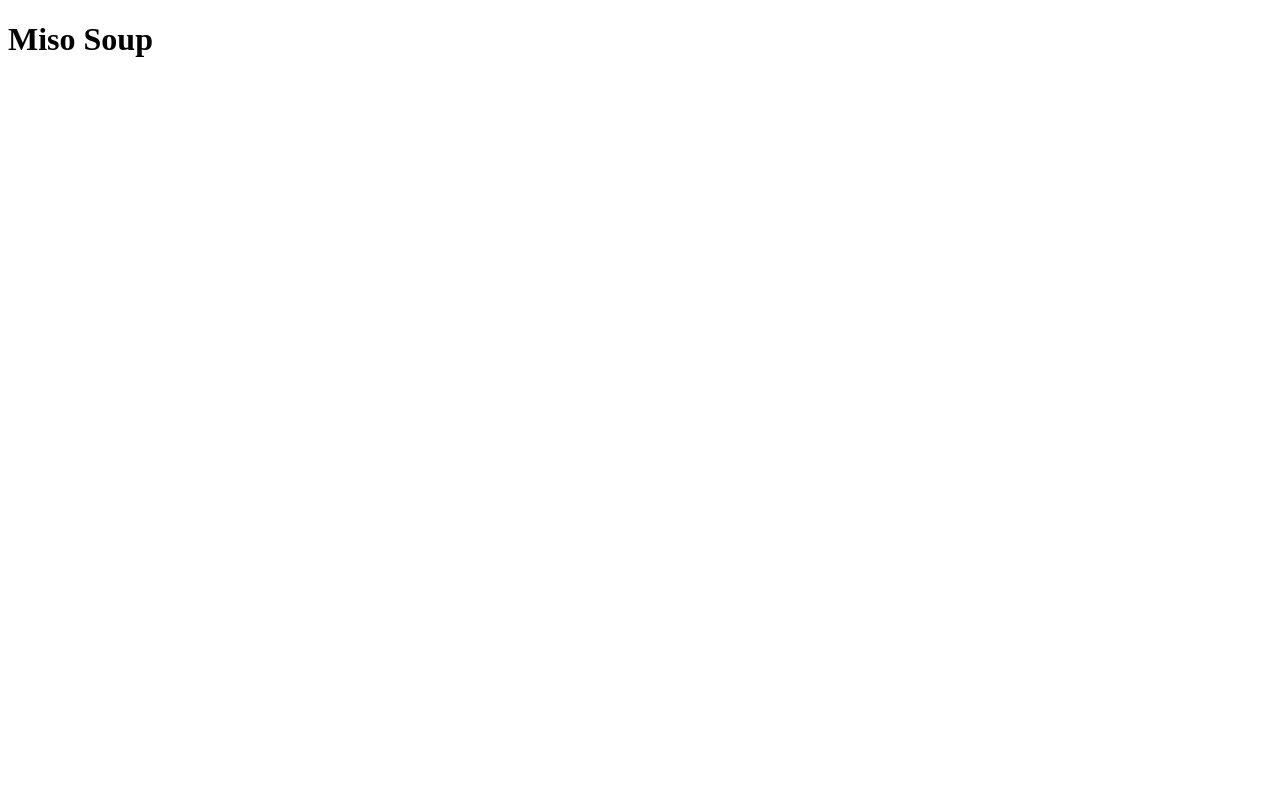
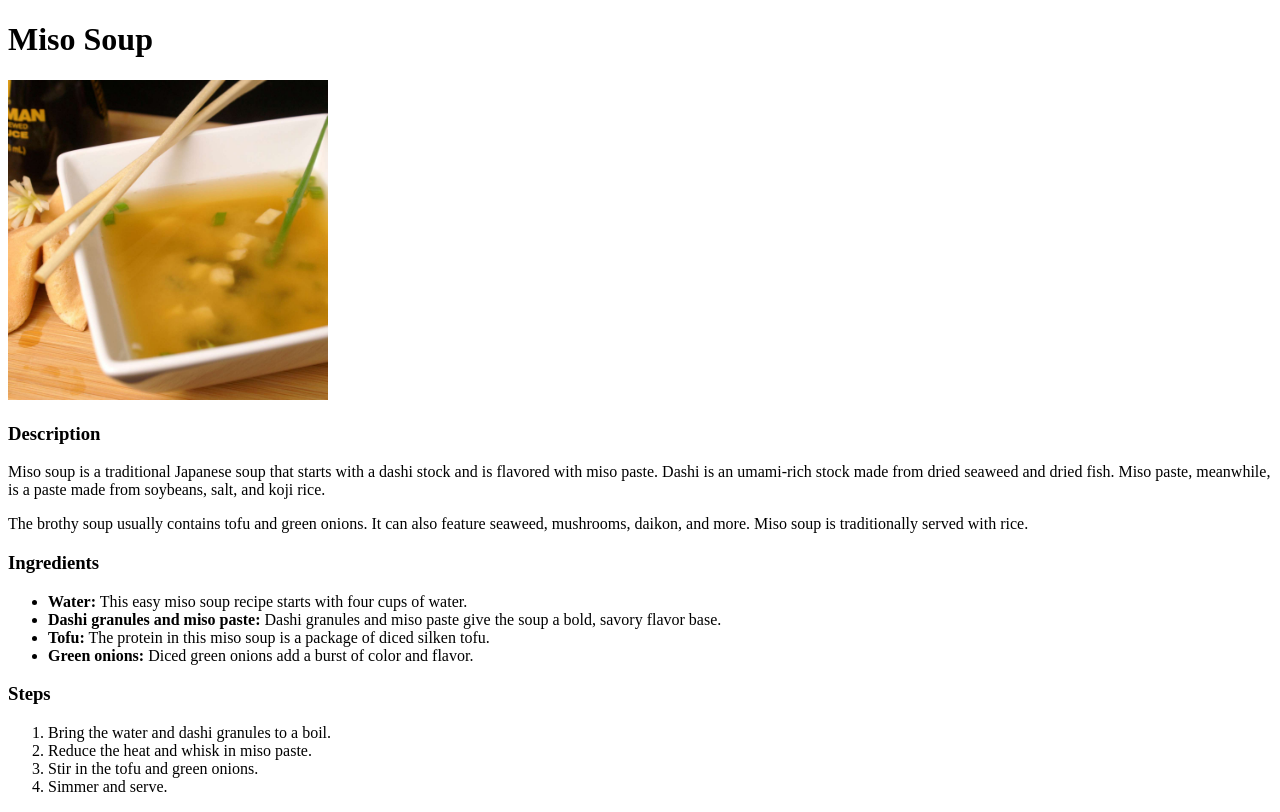
Before and after one commit to k-hain/odin-recipes, a plain HTML site: page recipes/miso-soup.html in a window 1280 px wide. Drawn offline with Linux system fonts and the light colour scheme.

Commit message:
Add image and content to the first recipe

```diff
--- a/recipes/miso-soup.html
+++ b/recipes/miso-soup.html
@@ -7,6 +7,24 @@
 
   <body>
     <h1>Miso Soup</h1>
+    <img src="../img/miso-soup.jpg" alt="A bowl of miso soup" height="320" width="320">
+    <h3>Description</h3>
+    <p>Miso soup is a traditional Japanese soup that starts with a dashi stock and is flavored with miso paste. Dashi is an umami-rich stock made from dried seaweed and dried fish. Miso paste, meanwhile, is a paste made from soybeans, salt, and koji rice.</p>
+    <p>The brothy soup usually contains tofu and green onions. It can also feature seaweed, mushrooms, daikon, and more. Miso soup is traditionally served with rice.</p>
+    <h3>Ingredients</h3>
+    <ul>
+      <li><strong>Water:</strong> This easy miso soup recipe starts with four cups of water.</li>
+      <li><strong>Dashi granules and miso paste:</strong> Dashi granules and miso paste give the soup a bold, savory flavor base.</li>
+      <li><strong>Tofu:</strong> The protein in this miso soup is a package of diced silken tofu.</li>
+      <li><strong>Green onions:</strong> Diced green onions add a burst of color and flavor.</li>
+    </ul>
+    <h3>Steps</h3>
+    <ol>
+      <li>Bring the water and dashi granules to a boil.</li>
+      <li>Reduce the heat and whisk in miso paste.</li>
+      <li>Stir in the tofu and green onions.</li>
+      <li>Simmer and serve.</li>
+    </ol>
   </body>
 
 </html>
```
Also changed, not shown: img/miso-soup.jpg (added).
